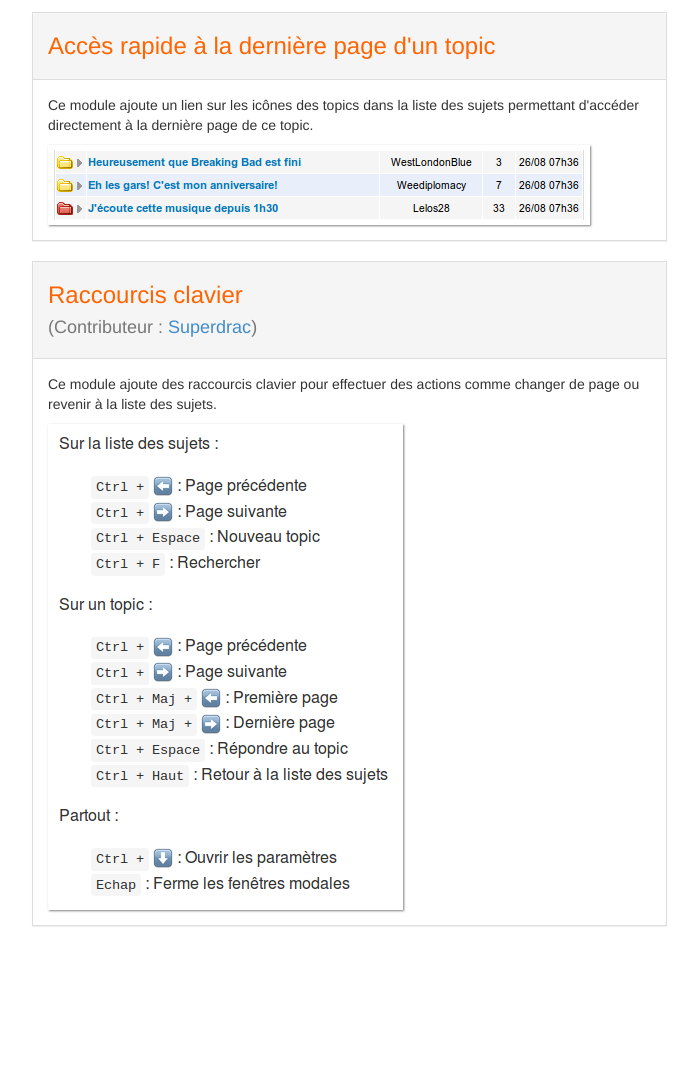
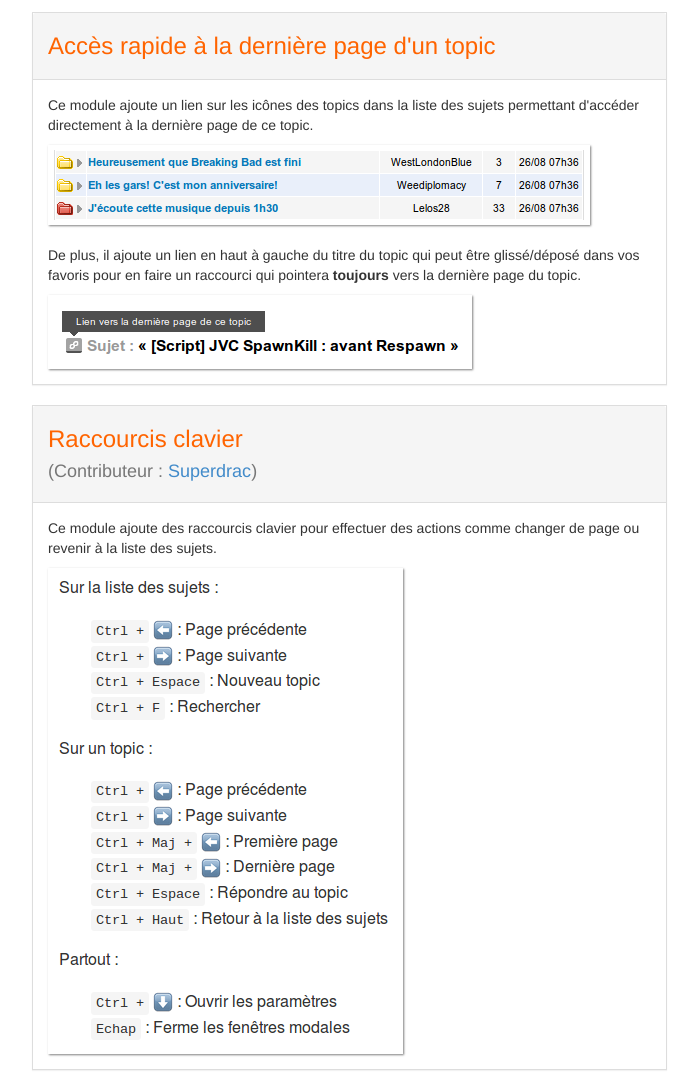
Before and after one commit to dorian-marchal/get-spawnkill, a PHP site: page / in a window 1280 px wide. Shown: the part 4911-6001 px from the top of the page, without its empty margins (53-751 px from the left). Before the commit the page ends 5838 px from the top, so only its background shows below. Run offline with PHP 8.4, Linux system fonts and the light colour scheme; some libraries are stand-ins or nearby versions.

Commit message:
Ajoute last-page-bookmark

```diff
--- a/index.php
+++ b/index.php
@@ -190,6 +190,15 @@
 				<div data-toggle="tooltip" class="feature-img" title="Accès à la dernière page" >
 					<img src="img/last-page.png" />
 				</div>
+				<br />
+				<br />
+				<p>
+					De plus, il ajoute un lien en haut à gauche du titre du topic qui peut être glissé/déposé dans vos favoris pour en faire un raccourci
+					qui pointera <strong>toujours</strong> vers la dernière page du topic.
+				</p>
+				<div data-toggle="tooltip" class="feature-img" title="Raccourci vers la dernière page" >
+					<img src="img/last-page-bookmark.png" />
+				</div>
 			</div>
 		</div>
 
```
Also changed, not shown: img/last-page-bookmark.png (added).
